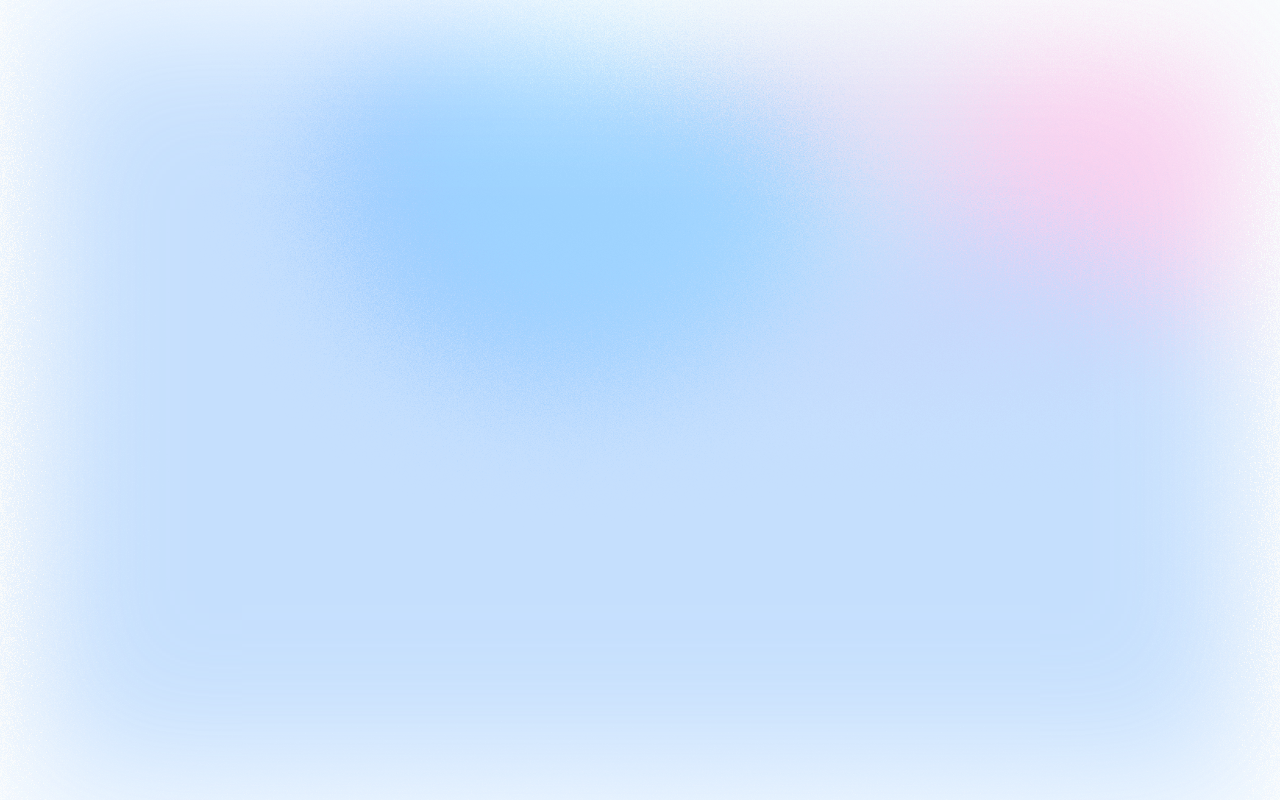
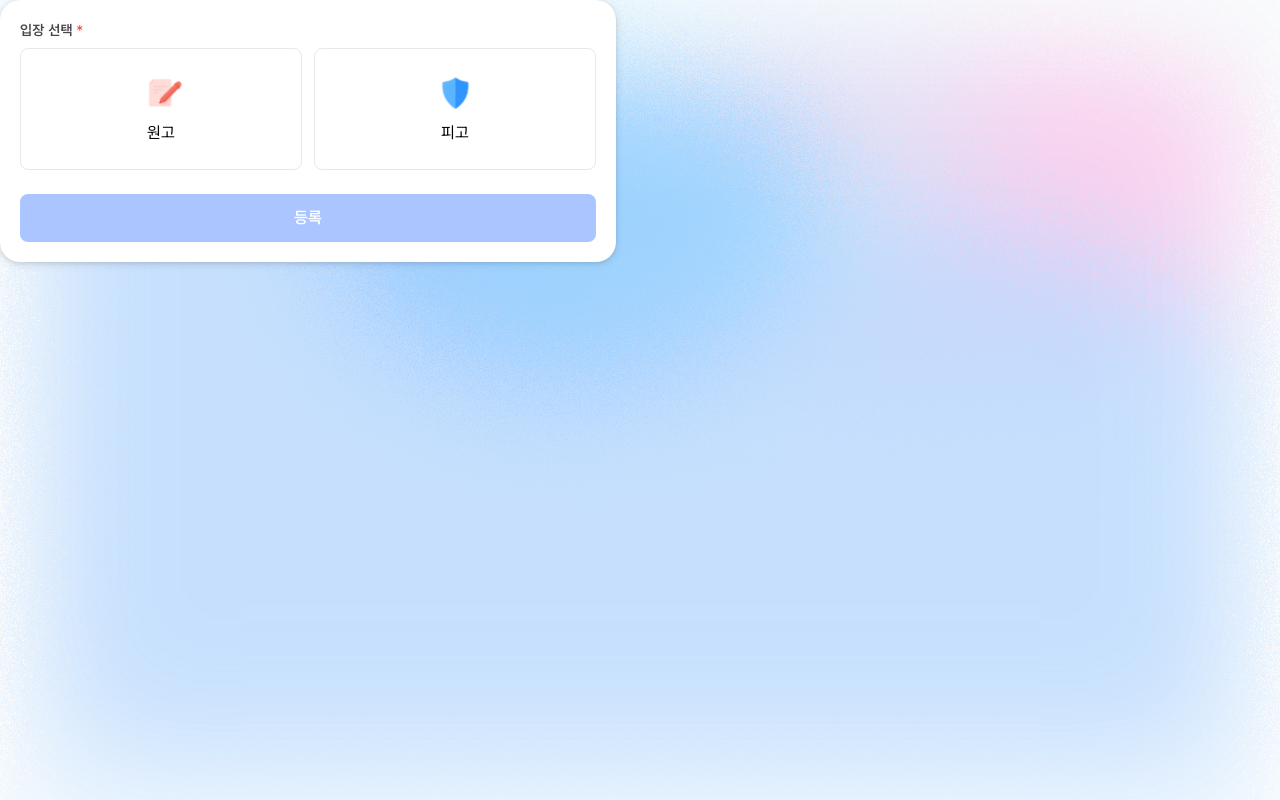
Before and after one commit to gustn99/ai-lex-web, a React (Vite) app: page / in a window 1280 px wide. Built offline with nearby package versions, Linux system fonts and the light colour scheme.

Commit message:
feat: 홈/모달 공용 file uploader content 구현

```diff
--- /dev/null
+++ b/src/components/Home/FileUploaderContent.tsx
@@ -0,0 +1,27 @@
+import { useState } from 'react';
+
+import clsx from 'clsx';
+
+import { Button } from '../common/Button';
+
+import PartySelector from './PartySelector';
+
+interface FileUploaderContentProps {
+	isModal?: boolean;
+}
+
+type Party = 'plaintiff' | 'defendant';
+
+export default function FileUploaderContent({ isModal = false }: FileUploaderContentProps) {
+	const [selectedParty, setSelectedParty] = useState<Party | null>(null);
+	const isSubmitDisabled = !selectedParty;
+
+	return (
+		<div className={clsx('w-154 gap-6 space-y-6 rounded-[20px] bg-white p-5', !isModal && 'shadow-emphasize')}>
+			<PartySelector selectedParty={selectedParty} setSelectedParty={setSelectedParty} />
+			<Button disabled={isSubmitDisabled} appearance="solid" isFullWidth>
+				등록
+			</Button>
+		</div>
+	);
+}
--- /dev/null
+++ b/src/components/Home/PartySelector.tsx
@@ -0,0 +1,57 @@
+import clsx from 'clsx';
+
+import DefendantIcon from '@/assets/svgs/home/defendant.svg?react';
+import PlaintiffIcon from '@/assets/svgs/home/plaintiff.svg?react';
+
+type Party = 'plaintiff' | 'defendant';
+
+interface PartySelectorProps {
+	selectedParty: Party | null;
+	setSelectedParty: React.Dispatch<React.SetStateAction<Party | null>>;
+}
+
+export default function PartySelector({ selectedParty, setSelectedParty }: PartySelectorProps) {
+	const party = [
+		{
+			label: 'plaintiff',
+			value: '원고',
+			icon: PlaintiffIcon,
+		},
+		{
+			label: 'defendant',
+			value: '피고',
+			icon: DefendantIcon,
+		},
+	];
+
+	return (
+		<div className="flex w-full flex-col gap-2">
+			<span className="text-label-01-normal text-label-neutral font-semibold">
+				입장 선택 <span className="text-status-negative font-medium">*</span>
+			</span>
+
+			<div className="flex gap-3">
+				{party.map(({ label, value, icon: Icon }) => {
+					const isSelected = label === selectedParty;
+					return (
+						<button
+							key={label}
+							onClick={() => setSelectedParty(label as Party)}
+							className={clsx(
+								'text-body-01-normal flex flex-1 flex-col items-center justify-center gap-2 rounded-lg border py-6',
+								isSelected ? 'border-primary-normal' : 'border-line-normal-neutral',
+							)}
+						>
+							<div
+								className={clsx('flex h-10 w-[50px] items-center justify-center', label === 'plaintiff' && 'pl-2.5')}
+							>
+								<Icon />
+							</div>
+							{value}
+						</button>
+					);
+				})}
+			</div>
+		</div>
+	);
+}
--- a/src/pages/Home/Home.tsx
+++ b/src/pages/Home/Home.tsx
@@ -1,8 +1,10 @@
 import BackgroundImage from '@/components/Home/BackgroundImage';
+import FileUploaderContent from '@/components/Home/FileUploaderContent';
 
 export default function Home() {
 	return (
 		<div>
+			<FileUploaderContent />
 			<BackgroundImage />
 		</div>
 	);
--- a/src/styles/theme.css
+++ b/src/styles/theme.css
@@ -90,4 +90,7 @@
 	--color-cool-neutral-98: #f4f4f5;
 	--color-cool-neutral-99: #f7f7f8;
 	--color-cool-neutral-100: #ffffff;
+
+	/* shadow */
+	--shadow-emphasize: 0 2px 8px 0 rgba(0, 0, 0, 0.12), 0 1px 4px 0 rgba(0, 0, 0, 0.08), 0 0 1px 0 rgba(0, 0, 0, 0.08);
 }
```
Also changed, not shown: src/assets/svgs/home/defendant.svg (added), src/assets/svgs/home/plaintiff.svg (added).
